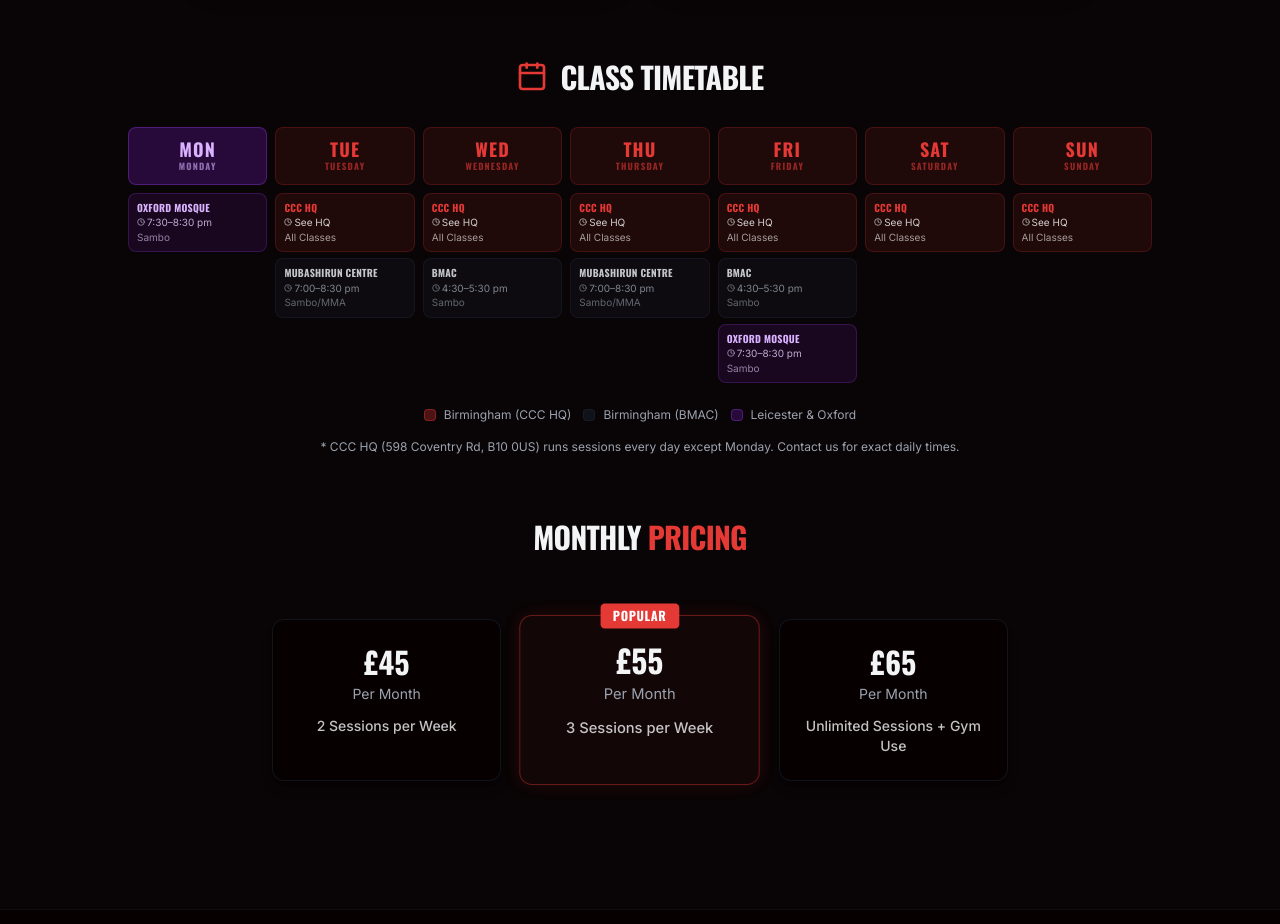
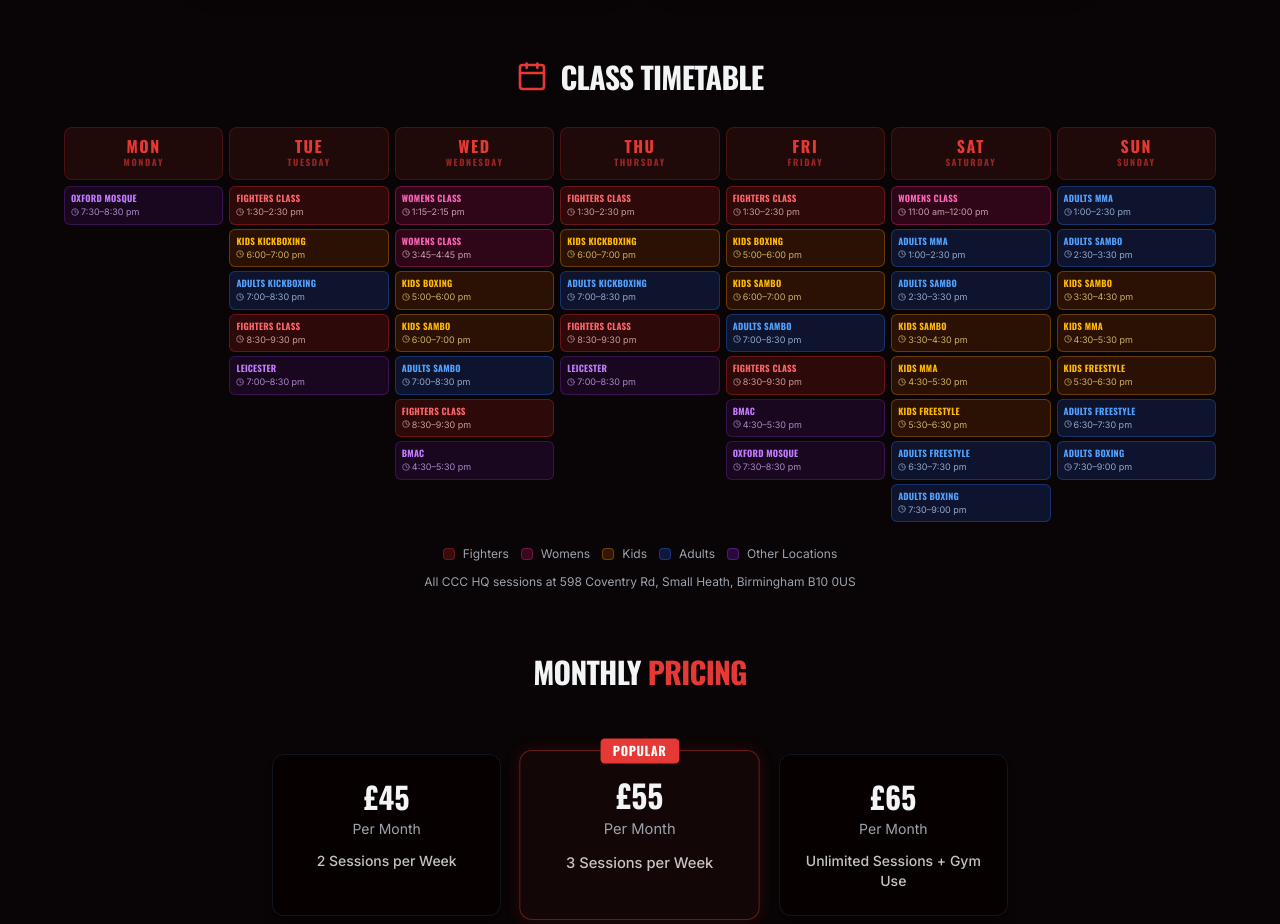
Before and after one commit to num876/counter-combat-club, a Next.js app: page / in a window 1280 px wide. Shown: the part 2480-3404 px from the top of the page. Built offline with nearby package versions, Linux system fonts and the light colour scheme.

Commit message:
feat: fill in complete CCC timetable from official schedule

```diff
--- a/src/components/sections/Classes.tsx
+++ b/src/components/sections/Classes.tsx
@@ -94,99 +94,127 @@ export function Classes() {
             </h3>
           </div>
           {/* Dynamic Timetable */}
-          <div className="max-w-5xl mx-auto">
-            <div className="grid grid-cols-7 gap-2">
+          <div className="max-w-6xl mx-auto overflow-x-auto">
+            <div className="grid grid-cols-7 gap-1.5 min-w-[640px]">
               {[
                 {
                   day: "Mon",
                   full: "Monday",
                   sessions: [
-                    { venue: "Oxford Mosque", city: "Oxford", time: "7:30–8:30 pm", type: "Sambo" }
+                    { label: "Oxford Mosque", time: "7:30–8:30 pm", type: "oxford" },
                   ]
                 },
                 {
                   day: "Tue",
                   full: "Tuesday",
                   sessions: [
-                    { venue: "CCC HQ", city: "Birmingham", time: "See HQ", type: "All Classes" },
-                    { venue: "Mubashirun Centre", city: "Leicester", time: "7:00–8:30 pm", type: "Sambo/MMA" }
+                    { label: "Fighters Class", time: "1:30–2:30 pm", type: "fighters" },
+                    { label: "Kids Kickboxing", time: "6:00–7:00 pm", type: "kids" },
+                    { label: "Adults Kickboxing", time: "7:00–8:30 pm", type: "adults" },
+                    { label: "Fighters Class", time: "8:30–9:30 pm", type: "fighters" },
+                    { label: "Leicester", time: "7:00–8:30 pm", type: "oxford" },
                   ]
                 },
                 {
                   day: "Wed",
                   full: "Wednesday",
                   sessions: [
-                    { venue: "CCC HQ", city: "Birmingham", time: "See HQ", type: "All Classes" },
-                    { venue: "BMAC", city: "Birmingham", time: "4:30–5:30 pm", type: "Sambo" }
+                    { label: "Womens Class", time: "1:15–2:15 pm", type: "womens" },
+                    { label: "Womens Class", time: "3:45–4:45 pm", type: "womens" },
+                    { label: "Kids Boxing", time: "5:00–6:00 pm", type: "kids" },
+                    { label: "Kids Sambo", time: "6:00–7:00 pm", type: "kids" },
+                    { label: "Adults Sambo", time: "7:00–8:30 pm", type: "adults" },
+                    { label: "Fighters Class", time: "8:30–9:30 pm", type: "fighters" },
+                    { label: "BMAC", time: "4:30–5:30 pm", type: "oxford" },
                   ]
                 },
                 {
                   day: "Thu",
                   full: "Thursday",
                   sessions: [
-                    { venue: "CCC HQ", city: "Birmingham", time: "See HQ", type: "All Classes" },
-                    { venue: "Mubashirun Centre", city: "Leicester", time: "7:00–8:30 pm", type: "Sambo/MMA" }
+                    { label: "Fighters Class", time: "1:30–2:30 pm", type: "fighters" },
+                    { label: "Kids Kickboxing", time: "6:00–7:00 pm", type: "kids" },
+                    { label: "Adults Kickboxing", time: "7:00–8:30 pm", type: "adults" },
+                    { label: "Fighters Class", time: "8:30–9:30 pm", type: "fighters" },
+                    { label: "Leicester", time: "7:00–8:30 pm", type: "oxford" },
                   ]
                 },
                 {
                   day: "Fri",
                   full: "Friday",
                   sessions: [
-                    { venue: "CCC HQ", city: "Birmingham", time: "See HQ", type: "All Classes" },
-                    { venue: "BMAC", city: "Birmingham", time: "4:30–5:30 pm", type: "Sambo" },
-                    { venue: "Oxford Mosque", city: "Oxford", time: "7:30–8:30 pm", type: "Sambo" }
+                    { label: "Fighters Class", time: "1:30–2:30 pm", type: "fighters" },
+                    { label: "Kids Boxing", time: "5:00–6:00 pm", type: "kids" },
+                    { label: "Kids Sambo", time: "6:00–7:00 pm", type: "kids" },
+                    { label: "Adults Sambo", time: "7:00–8:30 pm", type: "adults" },
+                    { label: "Fighters Class", time: "8:30–9:30 pm", type: "fighters" },
+                    { label: "BMAC", time: "4:30–5:30 pm", type: "oxford" },
+                    { label: "Oxford Mosque", time: "7:30–8:30 pm", type: "oxford" },
                   ]
                 },
                 {
                   day: "Sat",
                   full: "Saturday",
                   sessions: [
-                    { venue: "CCC HQ", city: "Birmingham", time: "See HQ", type: "All Classes" }
+                    { label: "Womens Class", time: "11:00 am–12:00 pm", type: "womens" },
+                    { label: "Adults MMA", time: "1:00–2:30 pm", type: "adults" },
+                    { label: "Adults Sambo", time: "2:30–3:30 pm", type: "adults" },
+                    { label: "Kids Sambo", time: "3:30–4:30 pm", type: "kids" },
+                    { label: "Kids MMA", time: "4:30–5:30 pm", type: "kids" },
+                    { label: "Kids Freestyle", time: "5:30–6:30 pm", type: "kids" },
+                    { label: "Adults Freestyle", time: "6:30–7:30 pm", type: "adults" },
+                    { label: "Adults Boxing", time: "7:30–9:00 pm", type: "adults" },
                   ]
                 },
                 {
                   day: "Sun",
                   full: "Sunday",
                   sessions: [
-                    { venue: "CCC HQ", city: "Birmingham", time: "See HQ", type: "All Classes" }
+                    { label: "Adults MMA", time: "1:00–2:30 pm", type: "adults" },
+                    { label: "Adults Sambo", time: "2:30–3:30 pm", type: "adults" },
+                    { label: "Kids Sambo", time: "3:30–4:30 pm", type: "kids" },
+                    { label: "Kids MMA", time: "4:30–5:30 pm", type: "kids" },
+                    { label: "Kids Freestyle", time: "5:30–6:30 pm", type: "kids" },
+                    { label: "Adults Freestyle", time: "6:30–7:30 pm", type: "adults" },
+                    { label: "Adults Boxing", time: "7:30–9:00 pm", type: "adults" },
                   ]
-                }
+                },
               ].map((day) => (
-                <div key={day.day} className="flex flex-col gap-2">
+                <div key={day.day} className="flex flex-col gap-1.5">
                   {/* Day Header */}
-                  <div className={`text-center py-3 px-1 rounded-lg font-display font-bold text-xs uppercase tracking-widest ${
-                    day.sessions.some(s => s.city === "Oxford") && day.sessions.length === 1
-                      ? "bg-purple-900/40 border border-purple-500/30 text-purple-300"
-                      : "bg-accent/10 border border-accent/20 text-accent"
-                  }`}>
-                    <span className="block text-lg leading-none mb-0.5">{day.day}</span>
-                    <span className="hidden sm:block text-[9px] opacity-60">{day.full}</span>
+                  <div className="text-center py-2.5 px-1 rounded-lg font-display font-bold uppercase tracking-widest bg-accent/10 border border-accent/20 text-accent">
+                    <span className="block text-base leading-none">{day.day}</span>
+                    <span className="hidden sm:block text-[9px] opacity-60 mt-0.5">{day.full}</span>
                   </div>
                   {/* Sessions */}
-                  <div className="flex flex-col gap-1.5">
-                    {day.sessions.map((session, i) => (
-                      <div
-                        key={i}
-                        className={`rounded-lg p-2 border text-[10px] leading-tight ${
-                          session.city === "Oxford"
-                            ? "bg-purple-900/20 border-purple-500/20 text-purple-200"
-                            : session.venue === "CCC HQ"
-                            ? "bg-accent/10 border-accent/20 text-white"
-                            : "bg-muted/20 border-muted/40 text-muted-foreground"
-                        }`}
-                      >
-                        <div className={`font-bold font-display uppercase tracking-wide truncate mb-0.5 ${
-                          session.city === "Oxford" ? "text-purple-300" : session.venue === "CCC HQ" ? "text-accent" : "text-foreground/80"
-                        }`}>
-                          {session.venue}
+                  <div className="flex flex-col gap-1">
+                    {day.sessions.map((session, i) => {
+                      const styles: Record<string, string> = {
+                        fighters: "bg-red-900/30 border-red-500/30 text-red-200",
+                        womens:   "bg-pink-900/30 border-pink-500/30 text-pink-200",
+                        kids:     "bg-amber-900/30 border-amber-500/30 text-amber-200",
+                        adults:   "bg-blue-900/30 border-blue-500/30 text-blue-200",
+                        oxford:   "bg-purple-900/20 border-purple-500/20 text-purple-300",
+                      };
+                      const labelStyles: Record<string, string> = {
+                        fighters: "text-red-400",
+                        womens:   "text-pink-400",
+                        kids:     "text-amber-400",
+                        adults:   "text-blue-400",
+                        oxford:   "text-purple-400",
+                      };
+                      return (
+                        <div key={i} className={`rounded-md p-1.5 border text-[9px] leading-tight ${styles[session.type]}`}>
+                          <div className={`font-bold font-display uppercase tracking-wide mb-0.5 ${labelStyles[session.type]}`}>
+                            {session.label}
+                          </div>
+                          <div className="flex items-center gap-0.5 opacity-75">
+                            <Clock className="h-2 w-2 flex-shrink-0" />
+                            <span>{session.time}</span>
+                          </div>
                         </div>
-                        <div className="flex items-center gap-0.5 opacity-80">
-                          <Clock className="h-2 w-2 flex-shrink-0" />
-                          <span className="truncate">{session.time}</span>
-                        </div>
-                        <div className="mt-0.5 opacity-60 truncate">{session.type}</div>
-                      </div>
-                    ))}
+                      );
+                    })}
                   </div>
                 </div>
               ))}
@@ -194,22 +222,21 @@ export function Classes() {
 
             {/* Legend */}
             <div className="flex flex-wrap gap-3 mt-6 justify-center">
-              <div className="flex items-center gap-2 text-xs text-muted-foreground">
-                <span className="h-3 w-3 rounded bg-accent/30 border border-accent/40 inline-block"></span>
-                Birmingham (CCC HQ)
-              </div>
-              <div className="flex items-center gap-2 text-xs text-muted-foreground">
-                <span className="h-3 w-3 rounded bg-muted/40 border border-muted/50 inline-block"></span>
-                Birmingham (BMAC)
-              </div>
-              <div className="flex items-center gap-2 text-xs text-muted-foreground">
-                <span className="h-3 w-3 rounded bg-purple-900/40 border border-purple-500/30 inline-block"></span>
-                Leicester &amp; Oxford
-              </div>
+              {[
+                { label: "Fighters", cls: "bg-red-900/40 border-red-500/30" },
+                { label: "Womens", cls: "bg-pink-900/40 border-pink-500/30" },
+                { label: "Kids", cls: "bg-amber-900/40 border-amber-500/30" },
+                { label: "Adults", cls: "bg-blue-900/40 border-blue-500/30" },
+                { label: "Other Locations", cls: "bg-purple-900/40 border-purple-500/30" },
+              ].map(({ label, cls }) => (
+                <div key={label} className="flex items-center gap-2 text-xs text-muted-foreground">
+                  <span className={`h-3 w-3 rounded border inline-block ${cls}`}></span>
+                  {label}
+                </div>
+              ))}
             </div>
-
-            <p className="text-center text-xs text-muted-foreground mt-4">
-              * CCC HQ (598 Coventry Rd, B10 0US) runs sessions every day except Monday. Contact us for exact daily times.
+            <p className="text-center text-xs text-muted-foreground mt-3">
+              All CCC HQ sessions at 598 Coventry Rd, Small Heath, Birmingham B10 0US
             </p>
           </div>
 
```
